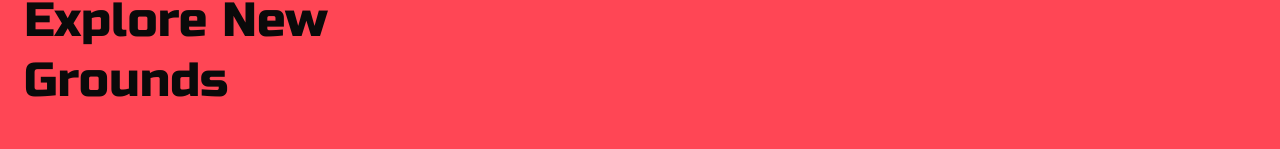
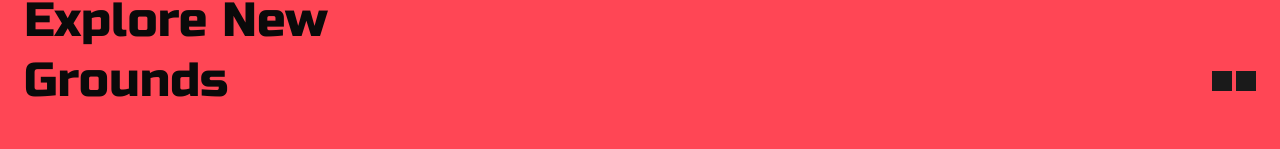
Before and after one commit to ahmadbisry-1626/valorant-hub, a Next.js app: page / in a window 1280 px wide. Shown: the part 3006-3155 px from the top of the page. Built offline with nearby package versions, Linux system fonts and the light colour scheme.

Commit message:
feat: update MapSection layout and styles; enhance mask-clip-path for improved visuals

```diff
--- a/app/(root)/page.tsx
+++ b/app/(root)/page.tsx
@@ -15,7 +15,9 @@ export default function Home() {
 
             <MapSection />
 
-            <div className="h-[300px]" />
+            <div className="w-full h-[900px] bg-white relative">
+                <div className="w-full mask-clip-path-map-bottom bg-main absolute top-0 h-[500px] md:h-[700px] md:-translate-y-20 -translate-y-16" />
+            </div>
         </div>
     );
 }
--- a/app/globals.css
+++ b/app/globals.css
@@ -153,8 +153,9 @@
     }
 
     .mask-clip-path-map-bottom {
-        clip-path: polygon(100% 0, 100% 84%, 84% 95%, 63% 82%, 67% 97%, 35% 89%, 16% 100%, 0 89%, 0 0);
+        clip-path: polygon(100% 0, 100% 15%, 87% 25%, 72% 15%, 76% 30%, 41% 15%, 20% 30%, 0 15%, 0 0);
     }
+
 
     .bg-radial-top {
         background: radial-gradient(circle at top, #1c1c1c, #1A1A1A);
--- a/components/MapSection.tsx
+++ b/components/MapSection.tsx
@@ -19,7 +19,12 @@ const MapSection = () => {
                     className='absolute bottom-20'
                 />
 
-                <div className='w-full md:max-w-7xl mx-auto px-5 md:px-6 flex flex-col md:gap-10 gap-5'>
+                <div className='w-full md:max-w-7xl mx-auto px-5 md:px-6 flex flex-col md:gap-10 gap-5 relative'>
+                    <div className='flex items-center gap-1 absolute max-md:top-16 md:top-20 md:right-6 max-md:right-5'>
+                        <div className='size-4 md:size-5 bg-black' />
+                        <div className='size-4 md:size-5 bg-black' />
+                    </div>
+
                     <h2 className='text-4xl lg:text-5xl text-left leading-tight'>
                         Explore New <br /> Grounds
                     </h2>
```
